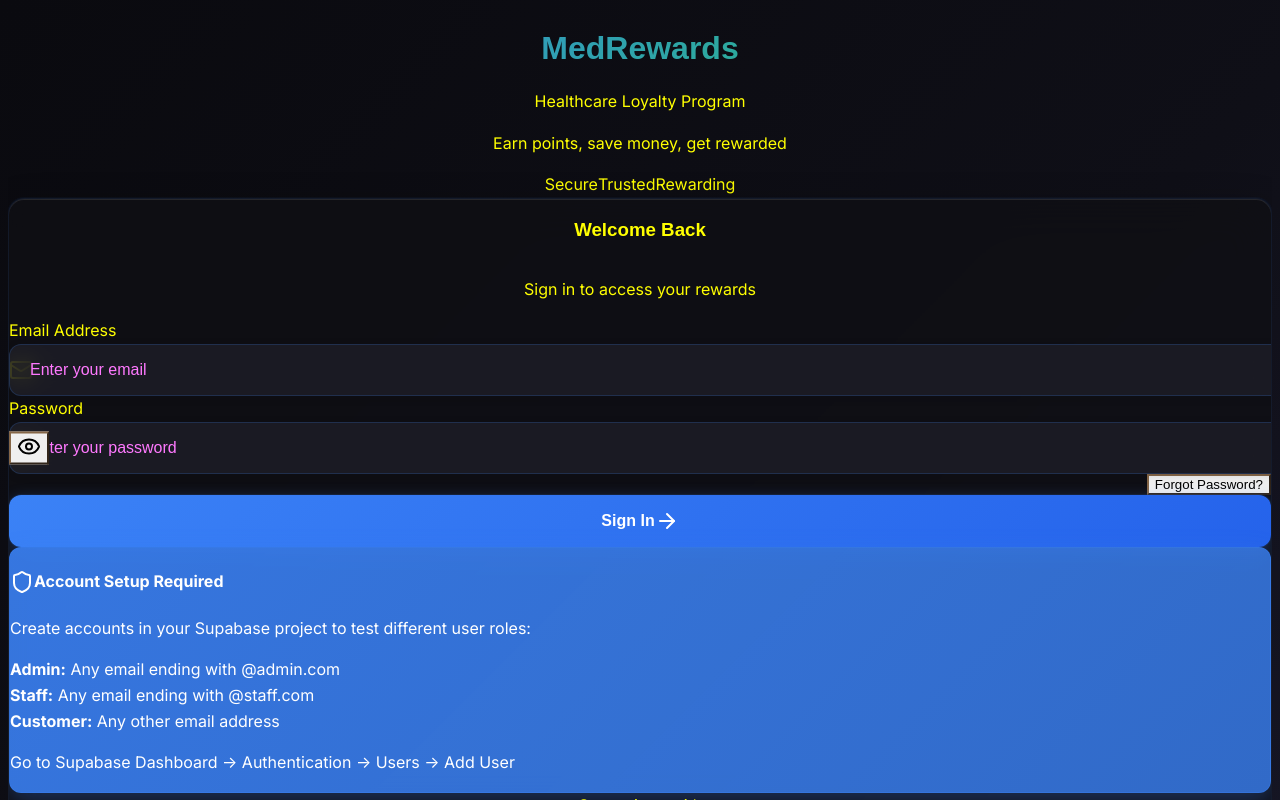
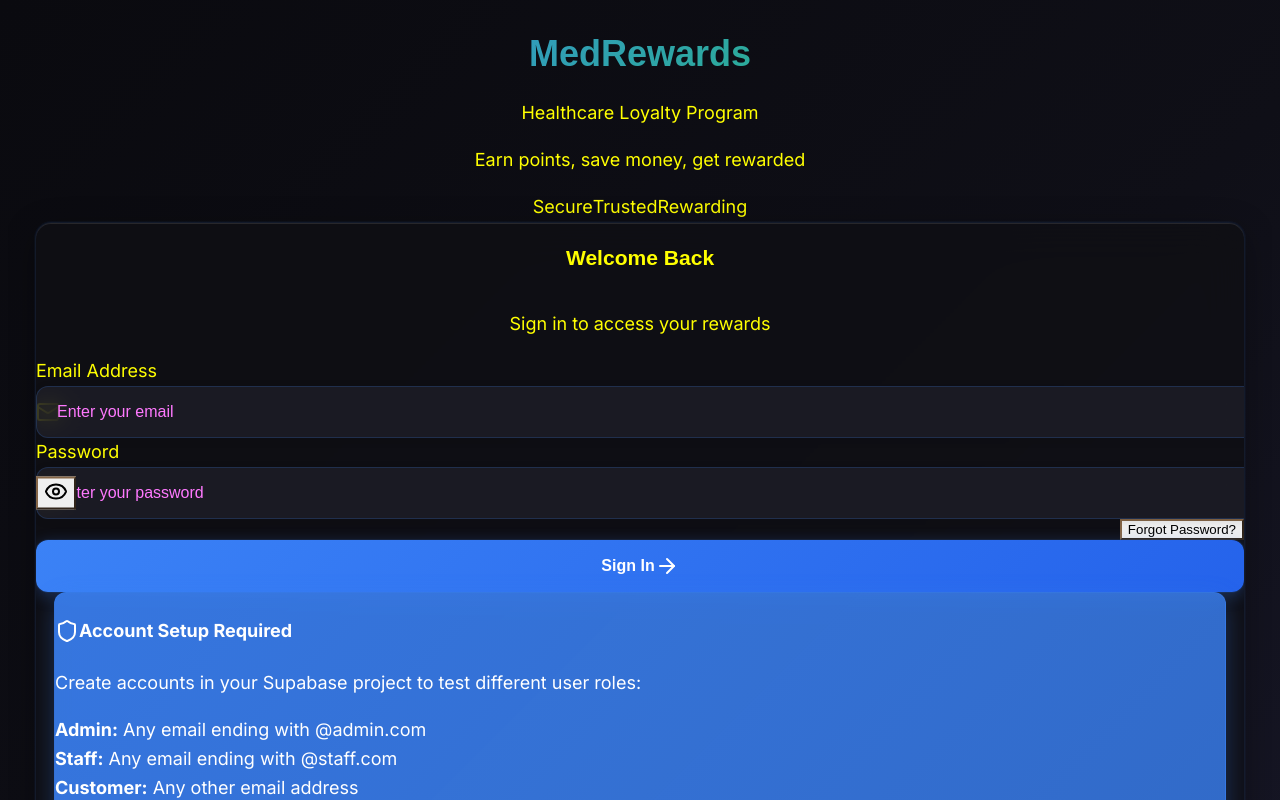
Before and after one commit to kevinlohwm/Medical_Reward_System, a React (Vite) app: page / in a window 1280 px wide. Shown: the top 800 px of the page. Built offline with nearby package versions, Linux system fonts and the light colour scheme; no server answers.

Commit message:
Add proper padding and interactive animations

```diff
--- a/src/components/customer/Dashboard.tsx
+++ b/src/components/customer/Dashboard.tsx
@@ -6,6 +6,48 @@ import { useAuth } from '../../hooks/useAuth'
 import { supabase } from '../../lib/supabase'
 import { QrCode, Gift, MapPin, Clock, Phone, Mail, Star, History, Award, TrendingUp, Calendar } from 'lucide-react'
 import QRCode from 'qrcode'
+
+// Animation utility functions
+const animateCounter = (element: HTMLElement, start: number, end: number, duration: number = 1000) => {
+  const startTime = performance.now()
+  const animate = (currentTime: number) => {
+    const elapsed = currentTime - startTime
+    const progress = Math.min(elapsed / duration, 1)
+    const current = Math.floor(start + (end - start) * progress)
+    element.textContent = current.toString()
+
+    if (progress < 1) {
+      requestAnimationFrame(animate)
+    }
+  }
+  requestAnimationFrame(animate)
+}
+
+const showSuccessAnimation = (element: HTMLElement) => {
+  element.classList.add('success-animation', 'show')
+  setTimeout(() => {
+    element.classList.remove('success-animation', 'show')
+  }, 600)
+}
+
+const createConfetti = () => {
+  const container = document.createElement('div')
+  container.className = 'confetti-container'
+  document.body.appendChild(container)
+
+  for (let i = 0; i < 50; i++) {
+    const confetti = document.createElement('div')
+    confetti.className = 'confetti-piece'
+    confetti.style.left = Math.random() * 100 + '%'
+    confetti.style.animationDelay = Math.random() * 3 + 's'
+    confetti.style.backgroundColor = ['#ff6b6b', '#4ecdc4', '#45b7d1', '#96ceb4', '#feca57'][Math.floor(Math.random() * 5)]
+    container.appendChild(confetti)
+  }
+
+  setTimeout(() => {
+    document.body.removeChild(container)
+  }, 3000)
+}
 
 interface Transaction {
   id: string
@@ -56,11 +98,19 @@ export function CustomerDashboard() {
   const [clinics, setClinics] = useState<Clinic[]>([])
   const [promotions, setPromotions] = useState<Promotion[]>([])
   const [loading, setLoading] = useState(true)
+  const [animatedPoints, setAnimatedPoints] = useState(0)
 
   useEffect(() => {
     if (profile) {
       generateQRCode()
       fetchData()
+      // Animate points counter on load
+      setTimeout(() => {
+        const pointsElement = document.getElementById('points-counter')
+        if (pointsElement && profile.points_balance > 0) {
+          animateCounter(pointsElement, 0, profile.points_balance, 1500)
+        }
+      }, 500)
     }
   }, [profile])
 
@@ -157,9 +207,19 @@ export function CustomerDashboard() {
     }
   }
 
+  const handleSignOut = async () => {
+    const button = document.getElementById('signout-button')
+    if (button) {
+      showSuccessAnimation(button)
+    }
+    setTimeout(() => {
+      signOut()
+    }, 300)
+  }
+
   if (loading) {
     return (
-      <div className="min-h-screen dark-bg flex items-center justify-center">
+      <div className="min-h-screen dark-bg flex items-center justify-center container-padding">
         <div className="text-center">
           <div className="w-16 h-16 modern-spinner mx-auto mb-4"></div>
           <p className="text-white text-xl font-medium">Loading your dashboard...</p>
@@ -169,7 +229,7 @@ export function CustomerDashboard() {
   }
 
   return (
-    <div className="min-h-screen dark-bg p-6">
+    <div className="min-h-screen dark-bg py-6 container-padding">
       <div className="max-w-7xl mx-auto">
         {/* Header */}
         <div className="flex justify-between items-center mb-8 animate-fade-in">
@@ -179,7 +239,12 @@ export function CustomerDashboard() {
             </h1>
             <p className="text-slate-400 text-xl">Manage your rewards and explore benefits</p>
           </div>
-          <Button onClick={signOut} className="btn-danger">
+          <Button
+            id="signout-button"
+            onClick={handleSignOut}
+            className="btn-danger focus-visible"
+            aria-label="Sign out of your account"
+          >
             Sign Out
           </Button>
         </div>
@@ -194,7 +259,13 @@ export function CustomerDashboard() {
               </CardTitle>
             </CardHeader>
             <CardContent>
-              <div className="text-5xl font-bold mb-2 text-gradient">{profile?.points_balance || 0}</div>
+              <div
+                id="points-counter"
+                className="text-5xl font-bold mb-2 text-gradient animated-counter"
+                aria-live="polite"
+              >
+                {profile?.points_balance || 0}
+              </div>
               <p className="text-slate-300 text-lg">
                 Cash Value: ${((profile?.points_balance || 0) * 0.01).toFixed(2)}
               </p>
--- a/src/index.css
+++ b/src/index.css
@@ -59,10 +59,12 @@
   .dark-bg {
     background: linear-gradient(135deg, #0a0a0f 0%, #0f0f17 50%, #1a1a2e 100%);
     min-height: 100vh;
+    padding: 0 1rem;
   }
 
   .dark-bg-secondary {
     background: linear-gradient(135deg, #0f0f17 0%, #1a1a2e 50%, #16213e 100%);
+    padding: 0 1rem;
   }
 
   /* Glass Cards */
@@ -76,6 +78,7 @@
       inset 0 1px 0 rgba(255, 255, 255, 0.1);
     border-radius: 16px;
     transition: all 0.3s cubic-bezier(0.4, 0, 0.2, 1);
+    margin: 0 0.5rem;
   }
 
   .glass-card:hover {
@@ -130,6 +133,7 @@
       0 0 0 1px rgba(59, 130, 246, 0.1);
     position: relative;
     overflow: hidden;
+    transform: translateY(0);
   }
 
   .btn-primary::before {
@@ -156,7 +160,10 @@
   }
 
   .btn-primary:active {
-    transform: translateY(0);
+    transform: translateY(1px) scale(0.98);
+    box-shadow:
+      0 2px 8px rgba(59, 130, 246, 0.3),
+      0 0 0 1px rgba(59, 130, 246, 0.1);
   }
 
   .btn-success {
@@ -173,6 +180,7 @@
       0 0 0 1px rgba(34, 197, 94, 0.1);
     position: relative;
     overflow: hidden;
+    transform: translateY(0);
   }
 
   .btn-success::before {
@@ -198,6 +206,13 @@
     background: linear-gradient(135deg, #16a34a 0%, #15803d 100%);
   }
 
+  .btn-success:active {
+    transform: translateY(1px) scale(0.98);
+    box-shadow:
+      0 2px 8px rgba(34, 197, 94, 0.3),
+      0 0 0 1px rgba(34, 197, 94, 0.1);
+  }
+
   .btn-danger {
     background: linear-gradient(135deg, #ef4444 0%, #dc2626 100%);
     color: white;
@@ -212,6 +227,7 @@
       0 0 0 1px rgba(239, 68, 68, 0.1);
     position: relative;
     overflow: hidden;
+    transform: translateY(0);
   }
 
   .btn-danger::before {
@@ -237,6 +253,13 @@
     background: linear-gradient(135deg, #dc2626 0%, #b91c1c 100%);
   }
 
+  .btn-danger:active {
+    transform: translateY(1px) scale(0.98);
+    box-shadow:
+      0 2px 8px rgba(239, 68, 68, 0.3),
+      0 0 0 1px rgba(239, 68, 68, 0.1);
+  }
+
   .btn-secondary {
     background: rgba(30, 30, 40, 0.8);
     color: hsl(var(--foreground));
@@ -249,6 +272,7 @@
     backdrop-filter: blur(10px);
     position: relative;
     overflow: hidden;
+    transform: translateY(0);
   }
 
   .btn-secondary::before {
@@ -271,6 +295,12 @@
     border-color: rgba(59, 130, 246, 0.4);
     background: rgba(30, 30, 40, 0.9);
     box-shadow: 0 8px 24px rgba(59, 130, 246, 0.2);
+  }
+
+  .btn-secondary:active {
+    transform: translateY(1px) scale(0.98);
+    border-color: rgba(59, 130, 246, 0.3);
+    box-shadow: 0 2px 8px rgba(59, 130, 246, 0.1);
   }
 
   /* Modern Inputs */
@@ -301,6 +331,56 @@
     color: hsl(var(--muted-foreground));
   }
 
+  /* Animated Counter */
+  .animated-counter {
+    display: inline-block;
+    transition: all 0.3s ease-out;
+  }
+
+  .animated-counter.counting {
+    animation: countUp 0.6s ease-out;
+  }
+
+  /* Success Animation */
+  .success-animation {
+    position: relative;
+    overflow: hidden;
+  }
+
+  .success-animation::after {
+    content: '✓';
+    position: absolute;
+    top: 50%;
+    left: 50%;
+    transform: translate(-50%, -50%) scale(0);
+    font-size: 2rem;
+    color: #22c55e;
+    animation: successPop 0.6s ease-out;
+  }
+
+  .success-animation.show::after {
+    animation: successPop 0.6s ease-out;
+  }
+
+  /* Confetti Animation */
+  .confetti-container {
+    position: fixed;
+    top: 0;
+    left: 0;
+    width: 100%;
+    height: 100%;
+    pointer-events: none;
+    z-index: 1000;
+  }
+
+  .confetti-piece {
+    position: absolute;
+    width: 8px;
+    height: 8px;
+    background: linear-gradient(45deg, #ff6b6b, #4ecdc4, #45b7d1, #96ceb4, #feca57);
+    animation: confettiFall 3s ease-out forwards;
+  }
+
   /* Stats Cards */
   .stats-card {
     background: linear-gradient(135deg, rgba(59, 130, 246, 0.1) 0%, rgba(59, 130, 246, 0.05) 100%);
@@ -311,6 +391,7 @@
     position: relative;
     overflow: hidden;
     backdrop-filter: blur(20px);
+    margin: 0 0.5rem;
   }
 
   .stats-card::before {
@@ -369,6 +450,7 @@
     border-radius: 16px;
     padding: 8px;
     box-shadow: 0 8px 32px rgba(0, 0, 0, 0.3);
+    margin: 0 1rem;
   }
 
   .nav-tab {
@@ -421,6 +503,7 @@
     position: relative;
     overflow: hidden;
     backdrop-filter: blur(20px);
+    margin: 0 1rem;
   }
 
   .qr-container::before {
@@ -445,6 +528,7 @@
     color: white;
     box-shadow: 0 8px 24px rgba(34, 197, 94, 0.3);
     backdrop-filter: blur(10px);
+    margin: 0 1rem;
   }
 
   .notification-error {
@@ -454,6 +538,7 @@
     color: white;
     box-shadow: 0 8px 24px rgba(239, 68, 68, 0.3);
     backdrop-filter: blur(10px);
+    margin: 0 1rem;
   }
 
   .notification-info {
@@ -463,6 +548,7 @@
     color: white;
     box-shadow: 0 8px 24px rgba(59, 130, 246, 0.3);
     backdrop-filter: blur(10px);
+    margin: 0 1rem;
   }
 
   .notification-warning {
@@ -472,6 +558,7 @@
     color: white;
     box-shadow: 0 8px 24px rgba(245, 158, 11, 0.3);
     backdrop-filter: blur(10px);
+    margin: 0 1rem;
   }
 
   /* Loading Spinner */
@@ -537,6 +624,10 @@
       0 0 0 1px rgba(59, 130, 246, 0.2);
   }
 
+  .fab:active {
+    transform: scale(0.95);
+  }
+
   /* Scrollbar Styling */
   ::-webkit-scrollbar {
     width: 8px;
@@ -574,12 +665,85 @@
   .animate-pulse-glow {
     animation: pulseGlow 2s ease-in-out infinite;
   }
+
+  /* Container Padding */
+  .container-padding {
+    padding-left: 1.5rem;
+    padding-right: 1.5rem;
+  }
+
+  /* Accessibility */
+  .sr-only {
+    position: absolute;
+    width: 1px;
+    height: 1px;
+    padding: 0;
+    margin: -1px;
+    overflow: hidden;
+    clip: rect(0, 0, 0, 0);
+    white-space: nowrap;
+    border: 0;
+  }
+
+  /* Focus states for accessibility */
+  .focus-visible:focus {
+    outline: 2px solid #3b82f6;
+    outline-offset: 2px;
+  }
+
+  /* Scalable text support */
+  @media (prefers-reduced-motion: no-preference) {
+    html {
+      font-size: clamp(14px, 2.5vw, 18px);
+    }
+  }
 }
 
 /* Keyframe Animations */
 @keyframes spin {
   0% { transform: rotate(0deg); }
   100% { transform: rotate(360deg); }
+}
+
+@keyframes countUp {
+  0% {
+    transform: translateY(20px);
+    opacity: 0;
+  }
+  50% {
+    transform: translateY(-5px);
+    opacity: 0.8;
+  }
+  100% {
+    transform: translateY(0);
+    opacity: 1;
+  }
+}
+
+@keyframes successPop {
+  0% {
+    transform: translate(-50%, -50%) scale(0);
+    opacity: 0;
+  }
+  50% {
+    transform: translate(-50%, -50%) scale(1.2);
+    opacity: 1;
+  }
+  100% {
+    transform: translate(-50%, -50%) scale(1);
+    opacity: 1;
+  }
+}
+
+@keyframes confettiFall {
+  0% {
+    transform: translateY(-100vh) rotate(0deg);
+    opacity: 1;
+  }
+  100% {
+    transform: translateY(100vh) rotate(720deg);
+    opacity: 0;
+  }
 }
 
 @keyframes gradient-border {
@@ -638,8 +802,17 @@
 
 /* Responsive Design */
 @media (max-width: 768px) {
+  .dark-bg {
+    padding: 0 0.75rem;
+  }
+
+  .container-padding {
+    padding-left: 1rem;
+    padding-right: 1rem;
+  }
+
   .glass-card {
-    margin: 8px;
+    margin: 0.5rem;
     border-radius: 12px;
   }
 
@@ -659,11 +832,13 @@
   .stats-card {
     padding: 20px;
     border-radius: 16px;
+    margin: 0.25rem;
   }
 
   .qr-container {
     padding: 24px;
     border-radius: 16px;
+    margin: 0 0.5rem;
   }
 
   .fab {
@@ -671,6 +846,10 @@
     height: 56px;
     bottom: 20px;
     right: 20px;
+  }
+
+  .nav-tabs {
+    margin: 0 0.5rem;
   }
 }
 
```
Also changed, not shown: src/components/staff/StaffDashboard.tsx (+108 -15 lines).
